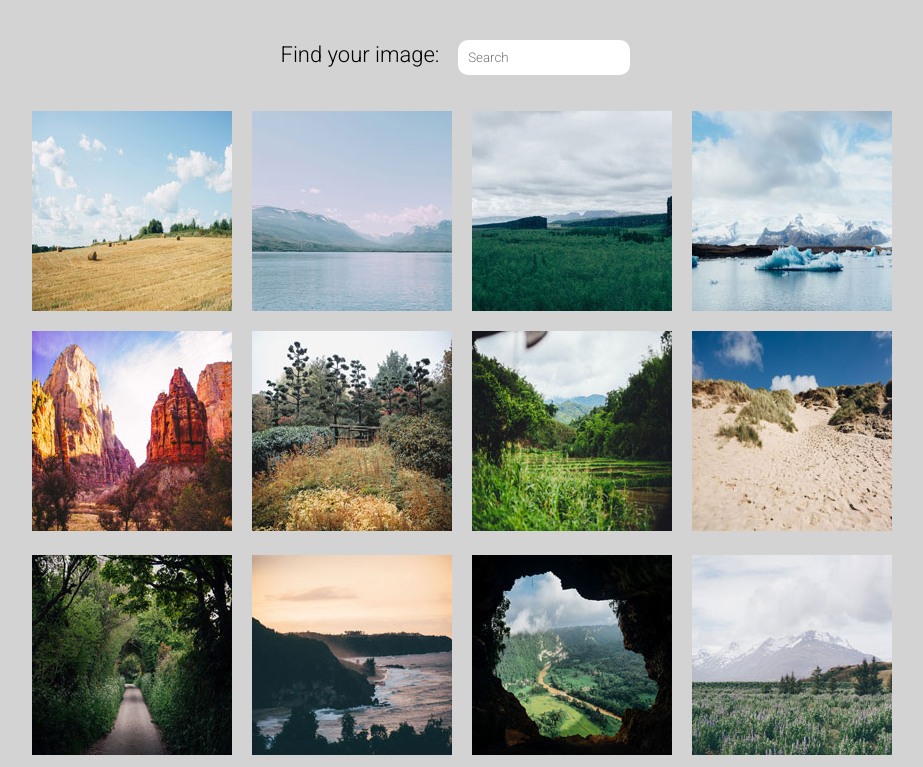
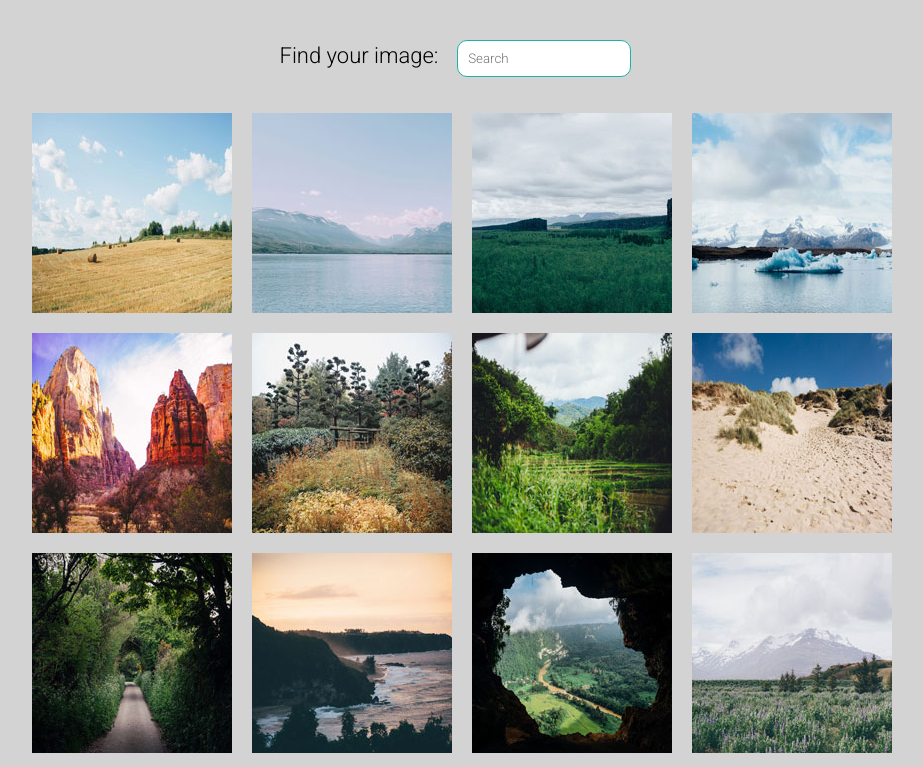
Before and after one commit to gertjanvdt/Techdegree-unit-5, a plain HTML site: page index.html in a window 1280 px wide. Shown: the part 84-851 px from the top of the page, without its empty margins (178-1101 px from the left). Drawn offline with Linux system fonts and the light colour scheme.

Commit message:
css corections after feedback

```diff
--- a/css/style.css
+++ b/css/style.css
@@ -1,6 +1,11 @@
+/* GENERAL PAGE STYLES */
+
 * {
     font-family: 'Roboto', sans-serif;
     box-sizing: border-box;
+}
+
+body {
     background-color: lightgray;
 }
 
@@ -14,15 +19,6 @@ header {
 main {
     max-width: 860px;
     margin: auto;
-
-}
-
-.gallery {
-    display: grid;
-    grid-template-columns: repeat(auto-fill, 200px);
-    grid-template-rows: repeat(auto-fill, 200px);
-    grid-column-gap: 20px;
-    grid-row-gap: 20px;
 }
 
 input {
@@ -31,9 +27,6 @@ input {
     border: none;
     margin: 1em;
     background-color: white;
-}
-
-input:hover {
     border: lightseagreen 1px solid;
 }
 
@@ -46,3 +39,18 @@ input:focus {
     border: lightseagreen 3px solid;
     transform: scale(1.1);
 }
+
+/* PHOTO GRID STYLES */
+
+.gallery {
+    display: grid;
+    grid-template-columns: repeat(auto-fit, minmax(200px, 1fr));
+    grid-template-rows: repeat(auto-fit, 200px);
+    grid-gap: 20px;
+}
+
+.gallery a {
+    width: 200px;
+    height: 200px;
+    justify-self: center;
+}
--- a/index.html
+++ b/index.html
@@ -74,11 +74,6 @@
     <script src="js/baguetteBox.min.js" async></script>
     <script src="js/searchSelfBuild.js"></script>
     <!-- <script src="js/searchFilter.js"></script> -->
-     <!-- <script src="js/app.js"></script> -->
-    <script>
-        window.addEventListener('load', function() {
-          baguetteBox.run('.gallery');
-        });
-    </script>
+     <script src="js/app.js"></script>
 </body>
 </html>
--- a/js/app.js
+++ b/js/app.js
@@ -1,3 +1,3 @@
-const search = new Filter('search', 'data-caption');
-
-baguetteBox.run('.gallery');
+window.addEventListener('load', function() {
+    baguetteBox.run('.gallery');
+  });
```
Also changed, not shown: 1 other file.
